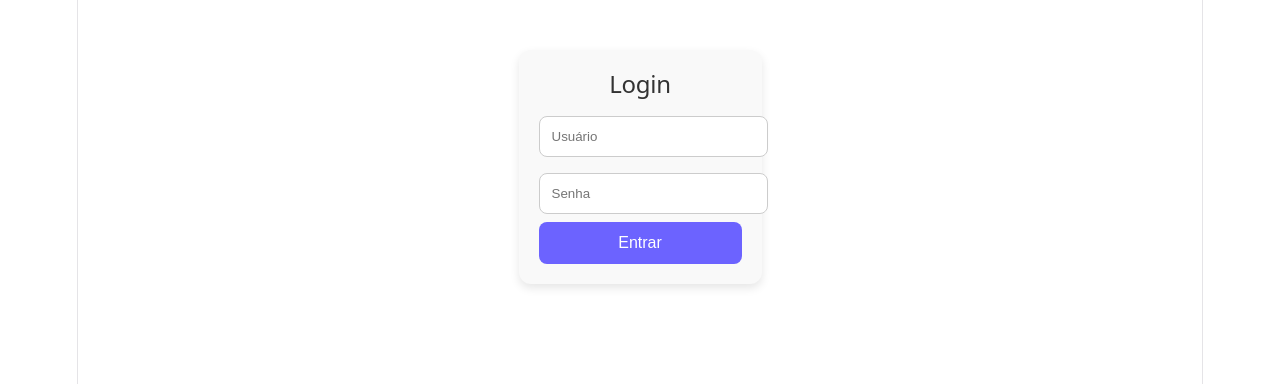
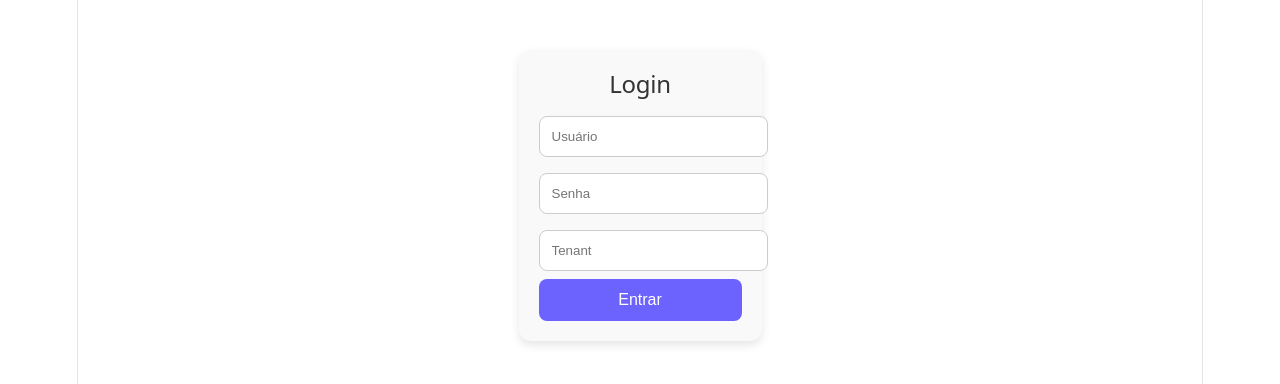
Before and after one commit to silvadev-tech/consultorio-plan, a React (Vite) app: page /login in a window 1280 px wide. Shown: the top 384 px of the page. Built offline with nearby package versions, Linux system fonts and the light colour scheme; no server answers.

Commit message:
ajustes nas requests

```diff
--- a/src/pages/Login.jsx
+++ b/src/pages/Login.jsx
@@ -1,30 +1,28 @@
 import { useState, useEffect } from "react";
 import { useNavigate } from "react-router-dom";
 import api from "../services/api";
-import "./Login.css"; // importa o CSS do spinner e estilos
+import "./Login.css";
 
 export default function Login() {
   const [username, setUsername] = useState("");
   const [password, setPassword] = useState("");
+  const [tenantId, setTenantId] = useState(""); // 🔹 novo campo
   const [errorMessage, setErrorMessage] = useState("");
   const [loading, setLoading] = useState(false);
-  const [serverLoading, setServerLoading] = useState(true); // controla o ping inicial
+  const [serverLoading, setServerLoading] = useState(true);
   const navigate = useNavigate();
 
   useEffect(() => {
-    // Se já houver token, redireciona direto para o dashboard
     const token = localStorage.getItem("token");
     if (token) {
       navigate("/dashboard");
     }
 
-    // Mensagem de sessão expirada
     if (localStorage.getItem("sessionExpired")) {
       setErrorMessage("Sua sessão expirou. Faça login novamente.");
       localStorage.removeItem("sessionExpired");
     }
 
-    // 🔹 Ping automático para acordar o servidor Render
     api.get("/health")
       .then(() => {
         console.log("Servidor acordado");
@@ -40,8 +38,8 @@ export default function Login() {
     setLoading(true);
     setErrorMessage("");
 
-    if (!username || !password) {
-      setErrorMessage("Preencha usuário e senha.");
+    if (!username || !password || !tenantId) {
+      setErrorMessage("Preencha usuário, senha e tenant.");
       setLoading(false);
       return;
     }
@@ -50,6 +48,7 @@ export default function Login() {
       const response = await api.post("/auth/login", {
         username,
         password,
+        tenantId, // 🔹 agora enviado junto
       });
 
       const token = response.data.token;
@@ -71,7 +70,6 @@ export default function Login() {
     <div className="login-container">
       <h2>Login</h2>
 
-      {/* Mensagem de ping inicial */}
       {serverLoading && (
         <p className="info-message">Conectando ao servidor... pode levar alguns segundos.</p>
       )}
@@ -94,11 +92,18 @@ export default function Login() {
         disabled={loading}
       />
       <br />
+      <input
+        type="text"
+        placeholder="Tenant"
+        value={tenantId}
+        onChange={(e) => setTenantId(e.target.value)}
+        disabled={loading}
+      />
+      <br />
       <button onClick={handleLogin} disabled={loading}>
         {loading ? <span className="spinner"></span> : "Entrar"}
       </button>
 
-      {/* Mensagem de carregamento ao clicar em Entrar */}
       {loading && <p>Conectando ao servidor... pode levar alguns segundos.</p>}
     </div>
   );
```
